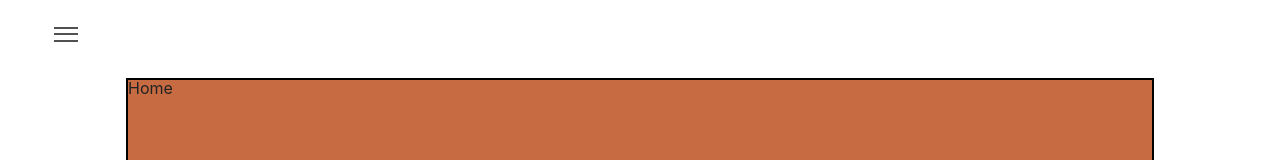
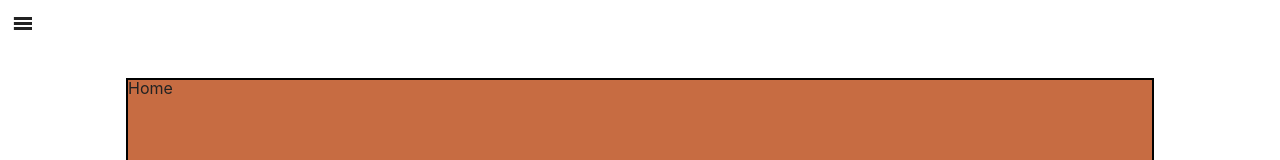
Before and after one commit to CarracedoGaston/Mcga-Front, a React (Create React App) app: page /home in a window 1280 px wide. Shown: the top 160 px of the page. Built offline with nearby package versions, Linux system fonts and the light colour scheme.

Commit message:
assets folder

```diff
--- a/src/components/layouts/MainLayout/index.js
+++ b/src/components/layouts/MainLayout/index.js
@@ -28,9 +28,6 @@
     return (
       <div id="MainLayout" >
         <div id="MenuButton" onClick={this.MenuShowHide}>
-            <div className="line"></div>
-            <div className="line"></div>
-            <div className="line"></div>
         </div>
         <div id="Menu">
         <div id="ImgTop"></div>
--- a/src/components/layouts/MainLayout/style.css
+++ b/src/components/layouts/MainLayout/style.css
@@ -16,22 +16,15 @@
 }
 
 #MenuButton {
-  display: flex;
-  flex-direction: column;
-  justify-content: space-between;
-  align-items: center;
   position: fixed;
-  top: 3vh;
-  left: 4vw;
-  height: 20px;
-  width: 30px;
-}
-
-.line {
-  height: 15%;
-  width: 80%;
-  margin-bottom: 2px;
-  border-bottom: 2px solid rgb(82, 81, 81);
+  top: 11px;
+  left: 11px;
+  height: 24px;
+  width: 24px;
+  background-image: url('../../../assets/MenuButton.png');
+  background-size: cover;
+  background-repeat: no-repeat;
+  background-position: center center;
 }
 
 #Menu {
@@ -79,7 +72,7 @@
 #ImgTop {
   width: 100%;
   height: 20%;
-  background-image: url('./img.jpeg');
+  background-image: url('../../../assets/MenuBackGround.jpeg');
   background-size: cover;
   background-repeat: no-repeat;
   background-position: center center;
```
Also changed, not shown: src/assets/MenuBackGround.jpeg (renamed from src/components/layouts/MainLayout/img.jpeg), src/assets/MenuButton.png (added).
